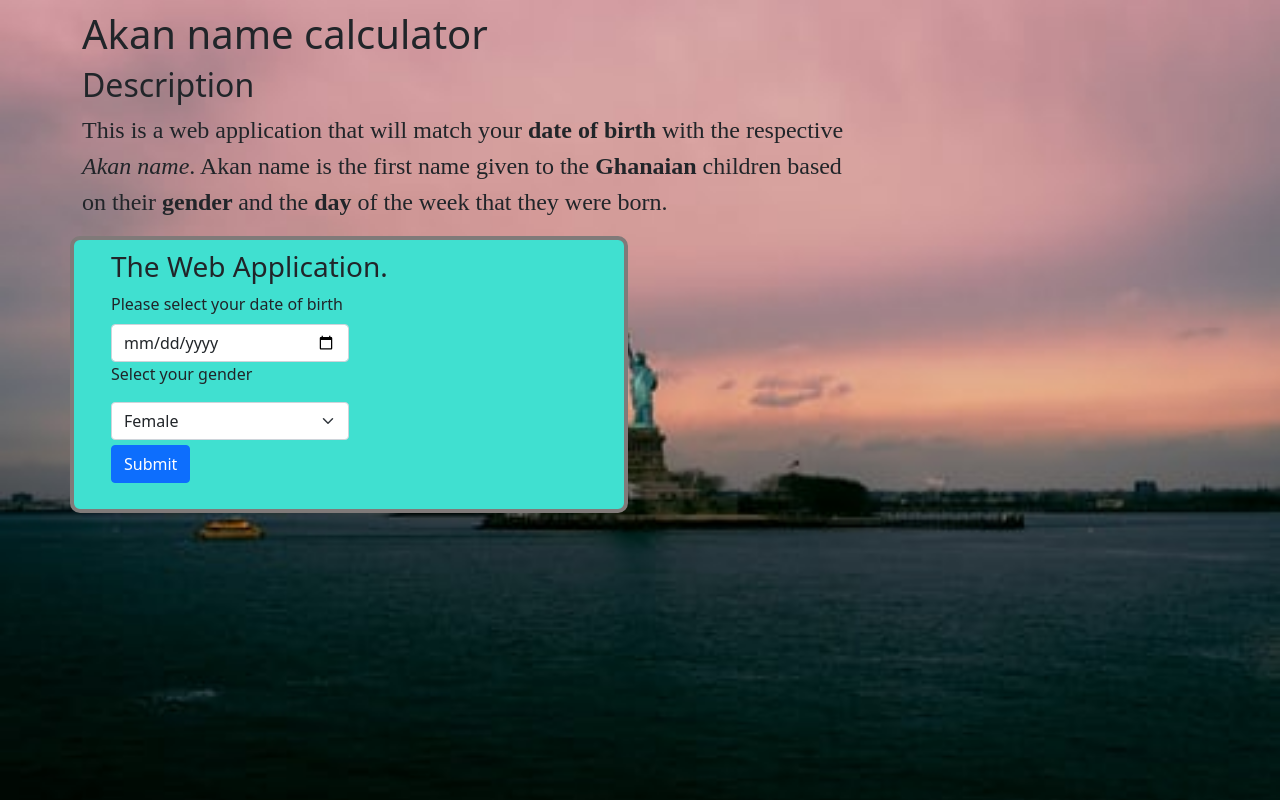
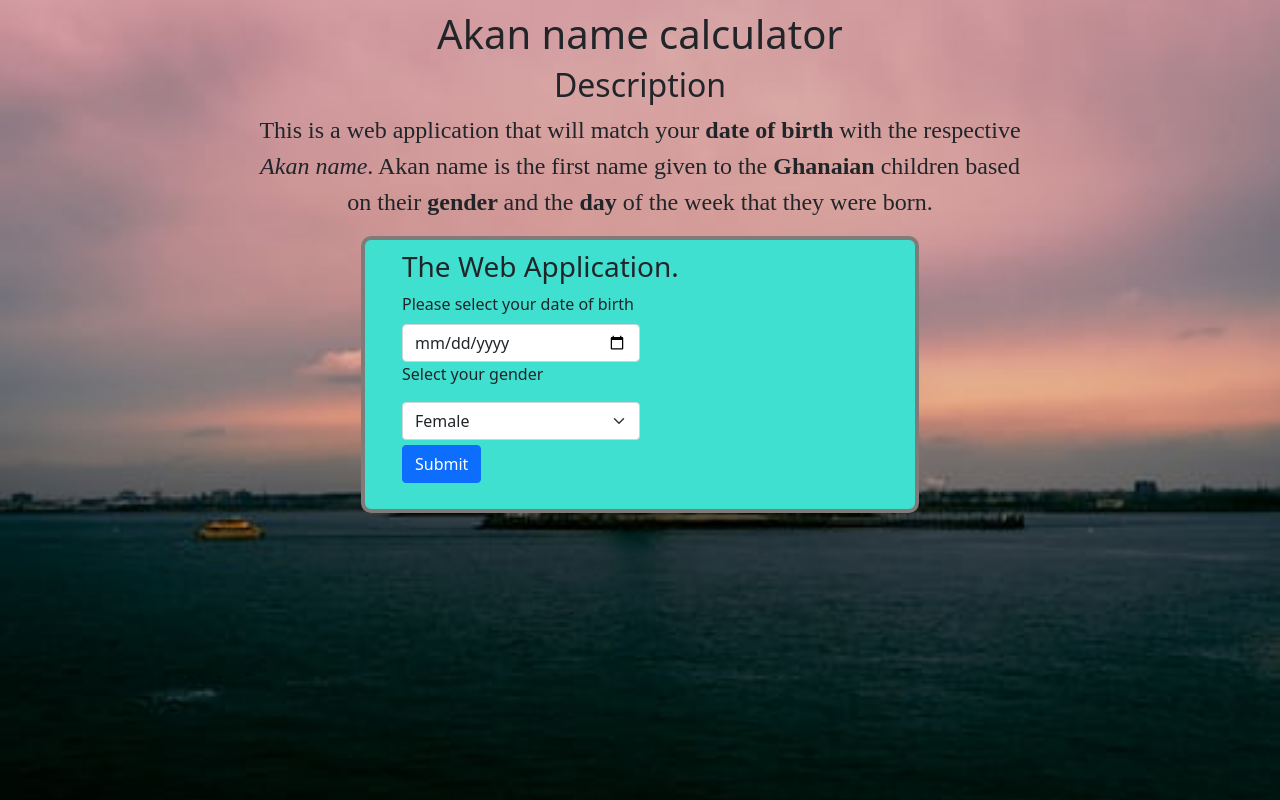
Before and after one commit to Kips-alih/Akan-name-calculator, a plain HTML site: page index.html in a window 1280 px wide. Drawn offline with Linux system fonts and the light colour scheme.

Commit message:
Add margin and align center h1,h2

```diff
--- a/css/style.css
+++ b/css/style.css
@@ -4,6 +4,10 @@ body{
   background-repeat: no-repeat;
   background-size: cover;
   margin-top: 10px;
+}
+/*headers*/
+h1,h2{
+  text-align: center;
 }
 
 /*row with id name app*/
@@ -13,6 +17,7 @@ body{
   border-radius:10px;
   background-color: turquoise;
   padding: 10px 25px;
+  margin-left: 25%;
 }
 
 /*p elements*/
@@ -20,6 +25,7 @@ div.column-md-12 p{
   font-size: 24px;
   font-family: 'Times New Roman', Times, serif;
   font-style: normal;
+  text-align: center;
 }
 
 /*button*/
```
